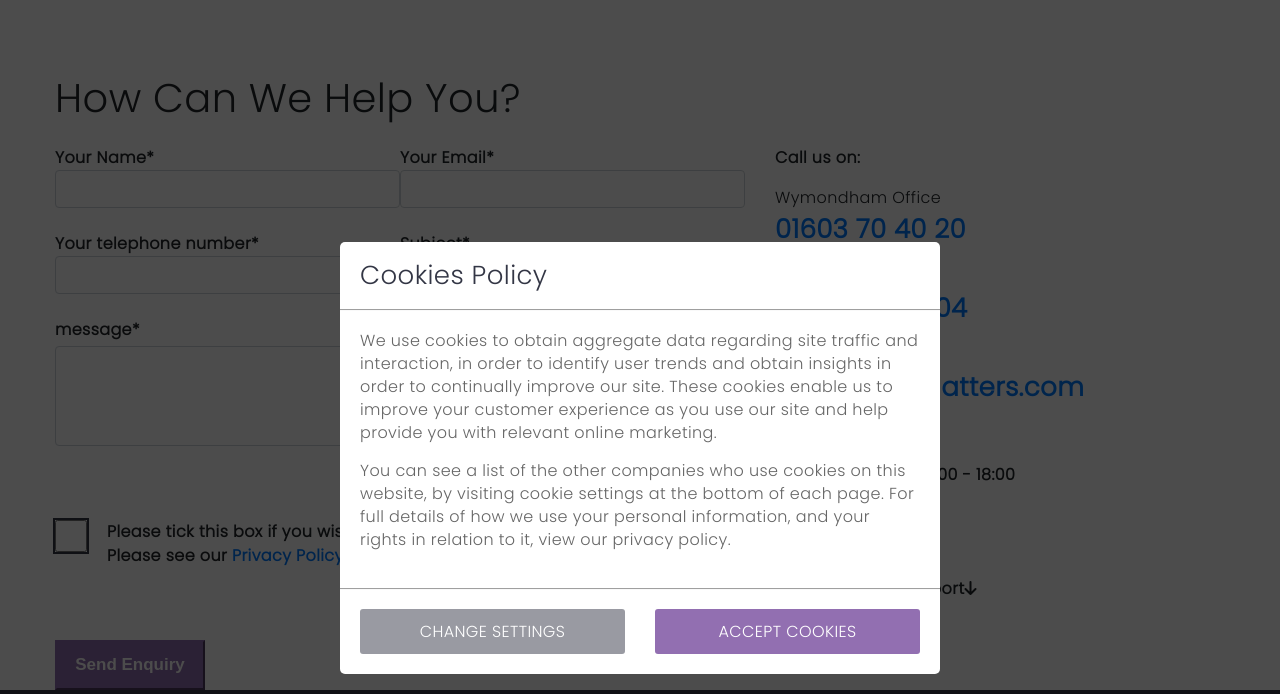
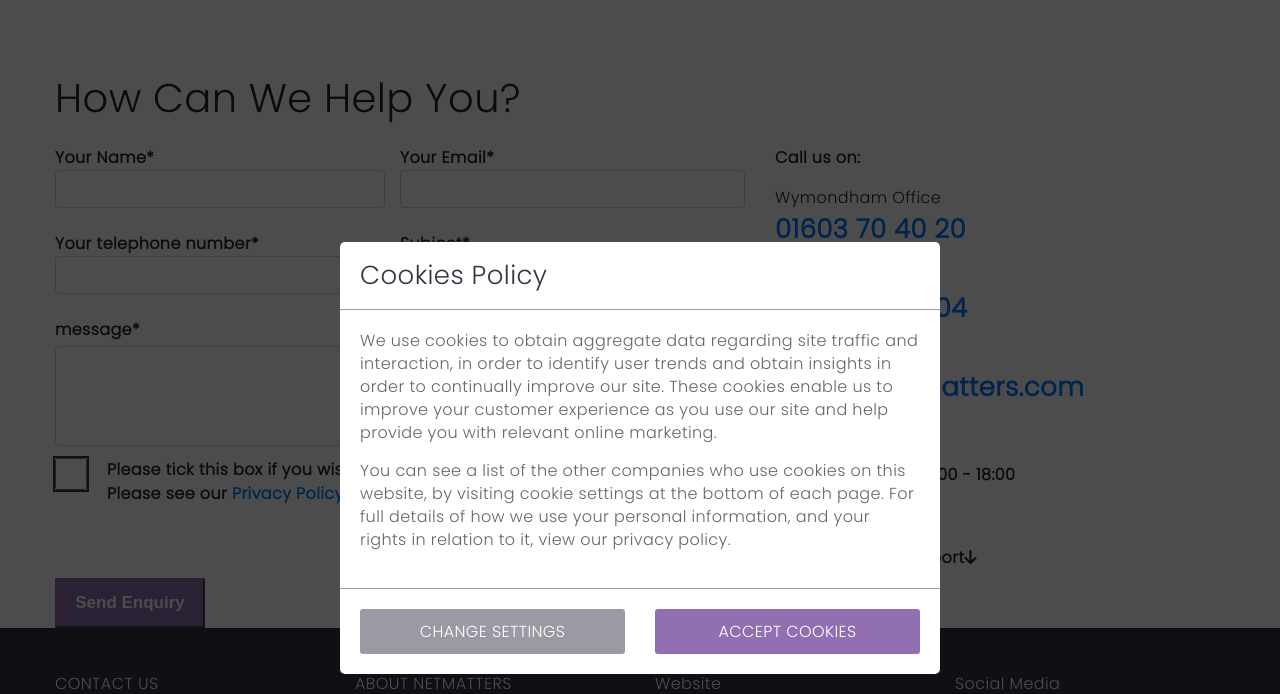
Before and after one commit to Gammage/PHP_JS_HTML_CSS_reflection, a PHP site: page /contactus.php in a window 1280 px wide. Shown: the part 209-903 px from the top of the page. Run offline with PHP 8.4, Linux system fonts and the light colour scheme; some libraries are stand-ins or nearby versions.

Commit message:
styling fixes

```diff
--- a/public/contactus.php
+++ b/public/contactus.php
@@ -54,7 +54,7 @@
                     <!-- blabla <?php echo $nameError; ?> -->
                 <!-- <div class="contact_ctn_form2">     -->
                 <form method="post" action="<?php echo $_SERVER['PHP_SELF'];?>" class="contact_ctn_form">
-                    <div class="form_push_this">
+                    <div class="form_push_this fm_pd">
                         <b>Your Name*</b>
                         <input type="text" class="form-control <?php if ($nameError){echo "has-error";} ?>" name="fname" value="<?php if (empty($name)) {
                             echo '';
@@ -70,7 +70,7 @@
                             echo $email;
                         }?>"></br>
                     </div>
-                    <div class="form_push_this">
+                    <div class="form_push_this fm_pd">
                         <b>Your telephone number*</b>
                         <input type="text" class="form-control <?php if ($phonevalid){echo "has-error";} ?>" name="fnumber" value="<?php if (empty($telephone)) {
                             echo '';
```
Also changed, not shown: public/assets/css/styles.css, public/assets/scss/styles.scss, 1 other file.
